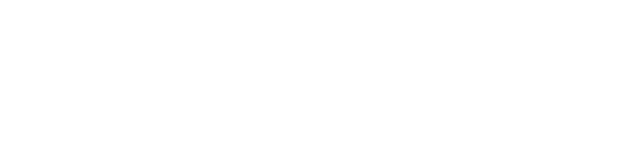
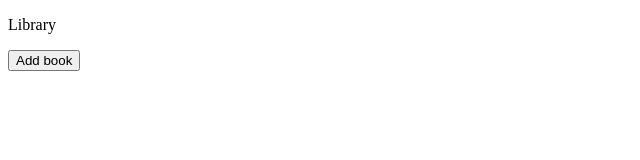
Before and after one commit to plzusername/odin_library, a plain HTML site: page index.html in a window 1280 px wide. Shown: the whole page, without its empty margins (0-640 px from the left). Drawn offline with Linux system fonts and the light colour scheme.

Commit message:
Aadd html header content

```diff
--- a/index.html
+++ b/index.html
@@ -6,7 +6,10 @@
     <title>Library</title>
 </head>
 <body>
-
+    <div class="header">
+        <p>Library</p>
+        <button class="add-book">Add book</button>
+    </div>
     <script src="script.js"></script>
 </body>
 </html>
```
